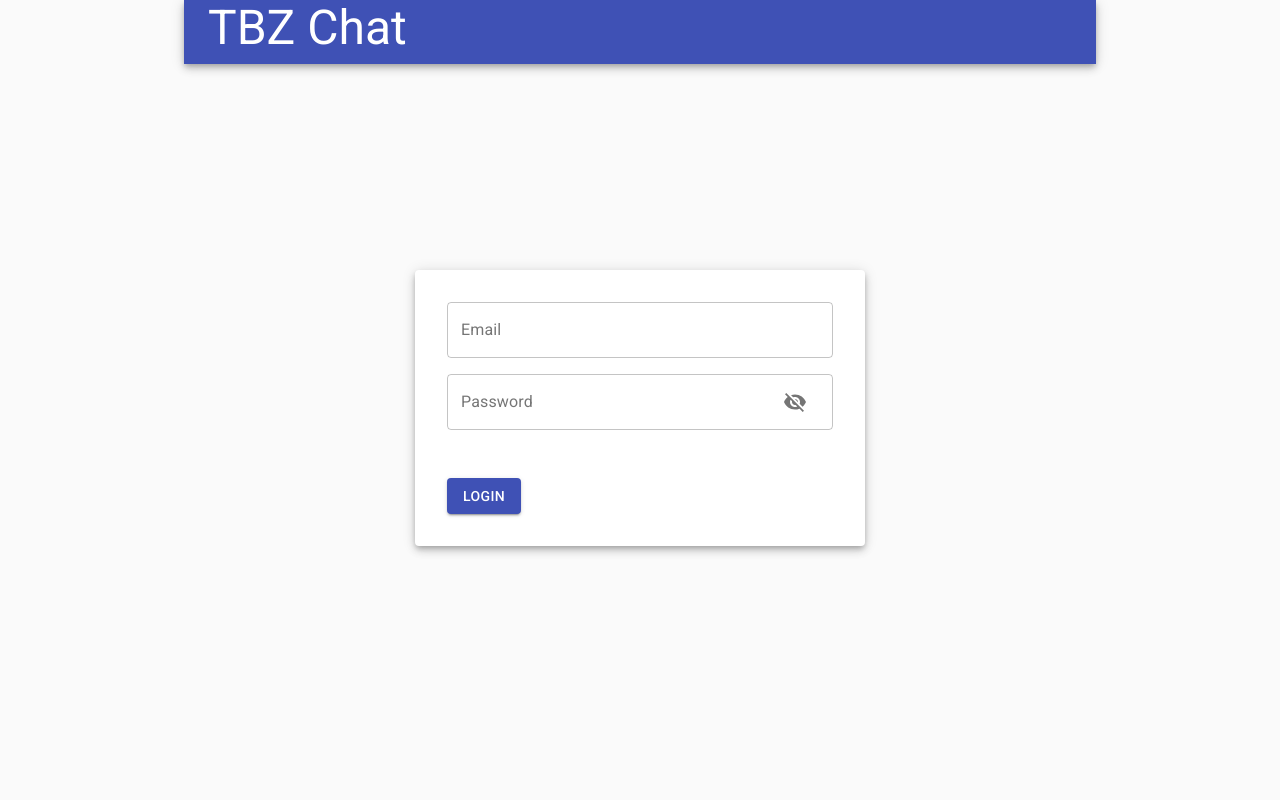
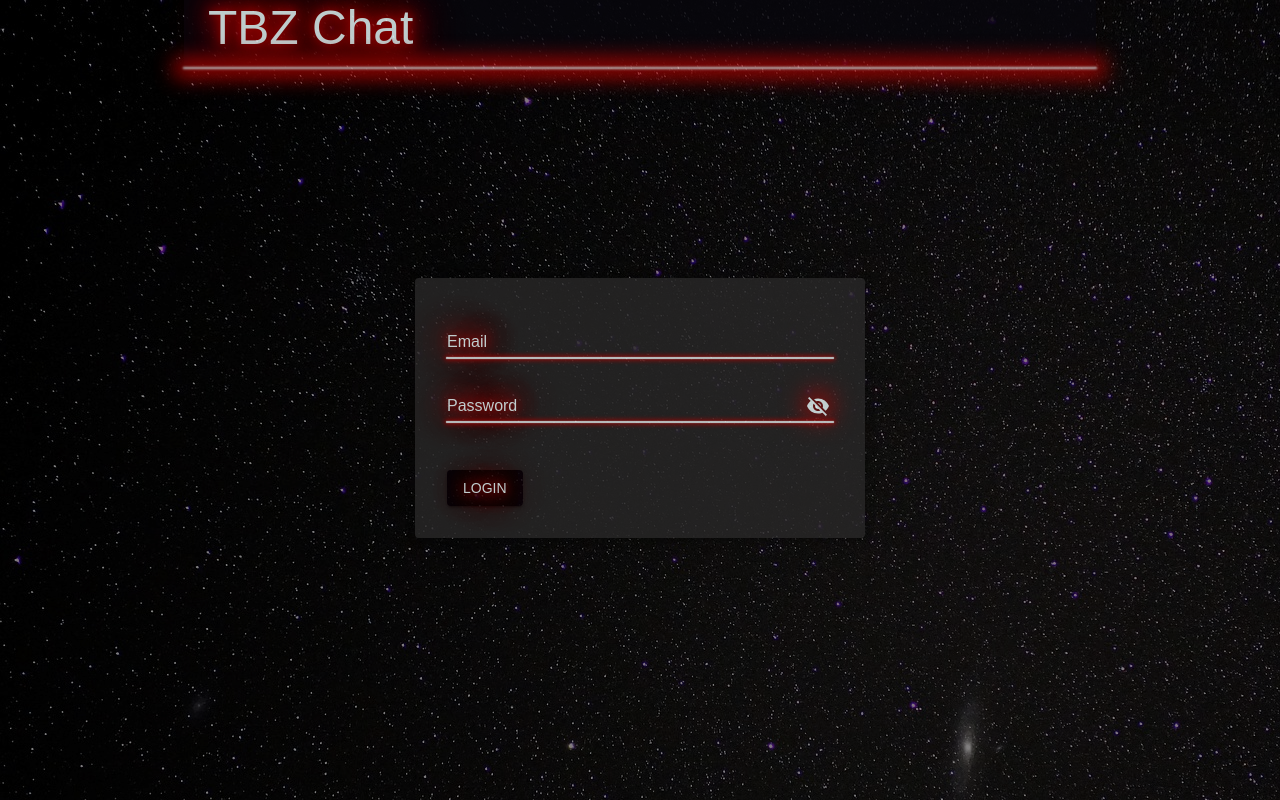
Before and after one commit to sanjayrajesh/tbz-chat, a React (Create React App) app in the folder tbz-chat-frontend/: page /login in a window 1280 px wide. Built offline with nearby package versions, Linux system fonts and the light colour scheme; no server answers.

Commit message:
login page with theme

```diff
--- a/tbz-chat-frontend/src/components/atoms/input/PasswordField.tsx
+++ b/tbz-chat-frontend/src/components/atoms/input/PasswordField.tsx
@@ -24,7 +24,7 @@ const PasswordField = (props: PasswordFieldProps) => {
       type={showPassword ? "text" : "password"}
       InputProps={{
         endAdornment: (
-          <IconButton tabIndex={-1} title={showPassword ? getString("hide.password") : getString("show.password")} onClick={toggleShowPassword}>
+          <IconButton size="small" tabIndex={-1} title={showPassword ? getString("hide.password") : getString("show.password")} onClick={toggleShowPassword}>
             {showPassword ? <VisibilityIcon /> : <VisibilityOffIcon />}
           </IconButton>
         ),
--- a/tbz-chat-frontend/src/components/atoms/input/StyledTextField.tsx
+++ b/tbz-chat-frontend/src/components/atoms/input/StyledTextField.tsx
@@ -11,7 +11,6 @@ const StyledTextField = (props: StyledTextFieldProps) => {
 
 StyledTextField.defaultProps = {
     fullWidth: true,
-    variant: "outlined"
 } as StyledTextFieldProps
 
 export default StyledTextField
--- a/tbz-chat-frontend/src/components/context/ThemeContext.tsx
+++ b/tbz-chat-frontend/src/components/context/ThemeContext.tsx
@@ -1,5 +1,5 @@
 import { MuiThemeProvider } from '@material-ui/core'
-import React, { createContext, ReactNode, useCallback, useState } from 'react'
+import React, { createContext, ReactNode, useCallback, useEffect, useState } from 'react'
 import themes, { ThemeKey } from '../../style/themes';
 
 type ThemeContextProps = {
@@ -18,11 +18,15 @@ const ThemeContext = createContext(initialValue);
 
 export const ThemeContextProvider = (props: ThemeContextProps) => {
 
-    const [theme, setThemeInternal] = useState(themes['default']);
+    const [theme, setThemeInternal] = useState(themes['starWarsDark']);
 
     const setTheme = useCallback((theme: ThemeKey) => {
         setThemeInternal(themes[theme])
     }, []);
+
+    useEffect(() => {
+        console.log("theme", theme);
+    }, [theme]);
 
     return (
         <ThemeContext.Provider value={{setTheme}}>
--- a/tbz-chat-frontend/src/components/organisms/Header/Header.tsx
+++ b/tbz-chat-frontend/src/components/organisms/Header/Header.tsx
@@ -1,7 +1,7 @@
 import { AppBar, makeStyles, Toolbar, Typography } from "@material-ui/core";
 import React, { useEffect } from "react";
 import useAuthState from "../../../util/hooks/useAuthState";
-import UserButtons from "./UserButtons";
+import UserMenu from "./UserMenu";
 
 const APP_NAME = "TBZ Chat";
 
@@ -38,7 +38,7 @@ const Header = (props: HeaderProps) => {
                 </div>
                 <div>
                     {status === "AUTHENTICATED" ? (
-                        <UserButtons user={user!} />
+                        <UserMenu user={user!} />
                     ) : null}
                 </div>
             </Toolbar>
--- a/tbz-chat-frontend/src/components/organisms/Header/UserMenu.tsx
+++ b/tbz-chat-frontend/src/components/organisms/Header/UserMenu.tsx
@@ -1,32 +1,40 @@
-import React, { useCallback, useState } from 'react'
-import User from '../../../models/User'
-import useLanguage from '../../../util/hooks/useLanguage';
-import ExpandMoreIcon from '@material-ui/icons/ExpandMore';
-import ExpandLessIcon from '@material-ui/icons/ExpandLess';
-import ExitToAppIcon from '@material-ui/icons/ExitToApp';
-import AccountCircleIcon from '@material-ui/icons/AccountCircle';
-import { ListItemText, makeStyles, Menu, MenuItem, Button } from '@material-ui/core';
-import useThunkDispatch from '../../../util/hooks/useThunkDispatch';
-import { logout } from '../../../redux/auth/authActions';
-import { useHistory } from 'react-router-dom';
+import React, { useCallback, useState } from "react";
+import User from "../../../models/User";
+import useLanguage from "../../../util/hooks/useLanguage";
+import ExpandMoreIcon from "@material-ui/icons/ExpandMore";
+import ExpandLessIcon from "@material-ui/icons/ExpandLess";
+import ExitToAppIcon from "@material-ui/icons/ExitToApp";
+import AccountCircleIcon from "@material-ui/icons/AccountCircle";
+import {
+    ListItemText,
+    makeStyles,
+    Menu,
+    MenuItem,
+    Button,
+    Grid,
+    ListItemIcon,
+} from "@material-ui/core";
+import useThunkDispatch from "../../../util/hooks/useThunkDispatch";
+import { logout } from "../../../redux/auth/authActions";
+import { useHistory } from "react-router-dom";
 
 type UserMenuProps = {
-    user: User
-}
+    user: User;
+};
 
-const useStyle = makeStyles(theme => ({
+const useStyle = makeStyles((theme) => ({
     logoutIcon: {
-        transform: 'rotate(180deg)'
+        transform: "rotate(180deg)",
     },
     button: {
         color: theme.palette.primary.contrastText,
-        textTransform: 'none'
-    }
+        textTransform: "none",
+        fontSize: theme.typography.h6.fontSize,
+    },
 }));
 
 const UserMenu = (props: UserMenuProps) => {
-
-    const {user} = props;
+    const { user } = props;
     const getString = useLanguage();
     const dispatch = useThunkDispatch();
     const history = useHistory();
@@ -34,15 +42,31 @@ const UserMenu = (props: UserMenuProps) => {
 
     const [anchorEl, setAnchorEl] = useState(null);
 
-    const handleOpen = useCallback((e: any) => setAnchorEl(e.currentTarget), []);
+    const handleOpen = useCallback(
+        (e: any) => setAnchorEl(e.currentTarget),
+        []
+    );
     const handleClose = useCallback(() => setAnchorEl(null), []);
 
     const handleLogout = useCallback(() => dispatch(logout()), [dispatch]);
-    const handleProfile = useCallback(() => history.push("/profile"), [history]);
+    const handleProfile = useCallback(() => history.push("/profile"), [
+        history,
+    ]);
 
     return (
-        <div>
-            <Button className={classes.button} onClick={handleOpen} endIcon={anchorEl ? <ExpandLessIcon /> : <ExpandMoreIcon />} >
+        <Grid container direction="row" alignItems="center">
+            <Grid item>
+                <Button
+                    className={classes.button}
+                    onClick={handleOpen}
+                    endIcon={
+                        anchorEl ? (
+                            <ExpandLessIcon fontSize="large" />
+                        ) : (
+                            <ExpandMoreIcon fontSize="large" />
+                        )
+                    }
+                >
                     {user.username || user.email}
                 </Button>
                 <Menu
@@ -52,21 +76,29 @@ const UserMenu = (props: UserMenuProps) => {
                     onClose={handleClose}
                     getContentAnchorEl={null}
                     anchorOrigin={{
-                    horizontal: 'left',
-                    vertical: 'bottom'
+                        horizontal: "left",
+                        vertical: "bottom",
                     }}
                 >
-                <MenuItem button onClick={handleProfile}>
+                    <MenuItem onClick={handleProfile}>
+                        <ListItemIcon>
                             <AccountCircleIcon fontSize="small" />
+                        </ListItemIcon>
                         <ListItemText primary={getString("profile")} />
                     </MenuItem>
-                <MenuItem button onClick={handleLogout}>
-                    <ExitToAppIcon className={classes.logoutIcon} fontSize="small" />
-                    <ListItemText primary={getString("logout")} />
+                    <MenuItem onClick={handleLogout}>
+                        <ListItemIcon>
+                            <ExitToAppIcon
+                                className={classes.logoutIcon}
+                                fontSize="small"
+                            />
+                        </ListItemIcon>
+                        <ListItemText primary={getString("sign.out")} />
                     </MenuItem>
                 </Menu>
-        </div>
-    )
-}
+            </Grid>
+        </Grid>
+    );
+};
 
-export default UserMenu
+export default UserMenu;
--- a/tbz-chat-frontend/src/services/api.ts
+++ b/tbz-chat-frontend/src/services/api.ts
@@ -2,7 +2,7 @@ import axios from 'axios';
 import { getAuthToken } from '../redux/auth/authReducer';
 
 const api = axios.create({
-    baseURL: 'http://localhost:8080'
+    baseURL: 'http://172.20.10.2:8080'
 })
 
 api.interceptors.request.use(
--- a/tbz-chat-frontend/src/style/defaultTheme.ts
+++ b/tbz-chat-frontend/src/style/defaultTheme.ts
@@ -1,6 +1,9 @@
 import { createMuiTheme } from "@material-ui/core";
 
 const defaultTheme = createMuiTheme({
+    palette: {
+        type: 'dark'
+    },
     overrides: {
         MuiLink: {
             root: {
--- a/tbz-chat-frontend/src/style/starWarsThemes.ts
+++ b/tbz-chat-frontend/src/style/starWarsThemes.ts
@@ -1,25 +1,127 @@
 import { createMuiTheme } from "@material-ui/core";
+import { CSSProperties } from "@material-ui/core/styles/withStyles";
 import stars from "../images/stars.jpg";
 
-const createStarWarsTheme = (main: string, light: string) =>
-    createMuiTheme({
+const createStarWarsTheme = (main: string, light: string) => {
+    const glowFont: CSSProperties = {
+        textShadow: `0 0 10px ${main}, 0 0 20px ${main}, 0 0 30px ${main}, 0 0 40px ${main}, 0 0 50px ${main}`,
+        color: light,
+    };
+
+    const primary = "#08070d";
+
+    const glowBottomBorder: CSSProperties = {
+        border: "none",
+        boxShadow: `0 0 1px 1px ${light}, 0 0 5px 2px ${main}`,
+        transition: "none",
+    };
+
+    const glowBottomBorderFocused: CSSProperties = {
+        border: "none",
+        boxShadow: `0 0 1px 1px ${light}, 0 0 10px 5px ${main}`,
+        transition: "none",
+    };
+
+    return createMuiTheme({
         palette: {
             primary: {
-                main: "#08070d",
+                main: primary,
+                contrastText: light,
             },
             secondary: {
                 main: main,
                 light: light,
+                contrastText: light,
+            },
+            type: "dark",
+            background: {
+                paper: "#292828",
             },
         },
         typography: {
             fontFamily: "Droid Sans, sans-serif",
-            allVariants: {
-                textShadow: `0 0 10px ${main}, 0 0 20px ${main}, 0 0 30px ${main}, 0 0 40px ${main}, 0 0 50px ${main}`,
-                color: light,
+            allVariants: glowFont,
+        },
+        props: {
+            MuiTextField: {
+                color: "primary",
+                autoComplete: "off",
+            },
+            MuiIconButton: {
+                //color: 'secondary'
             },
         },
         overrides: {
+            MuiPaper: {
+                root: {
+                    opacity: 0.8,
+                },
+            },
+            MuiTextField: {
+                root: {
+                    "& .Mui-focused": {
+                        color: light,
+                        "&:after": glowBottomBorderFocused,
+                    },
+                    "& .MuiInput-underline:after": glowBottomBorder,
+                    "& .MuiInput-underline:before": {
+                        ...glowBottomBorder,
+                        height: 0,
+                    },
+                    "& .MuiInput-underline:hover:before": {
+                        border: "none",
+                    },
+                    "& .MuiInput-underline:hover:not(.Mui-focused):before": {
+                        ...glowBottomBorderFocused,
+                    },
+                },
+            },
+            MuiListItemIcon: {
+                root: {
+                    minWidth: 0,
+                    marginRight: "4px",
+                    color: light,
+                    position: "relative",
+                    zIndex: 1,
+                    "&:after": {
+                        content: '""',
+                        position: "absolute",
+                        top: "50%",
+                        left: "50%",
+                        borderRadius: "50%",
+                        boxShadow: `0 0 24px 12px ${main}`,
+                        zIndex: -1,
+                    },
+                },
+            },
+            MuiIconButton: {
+                root: {
+                    color: light,
+                    position: "relative",
+                    "&:hover": {
+                        backgroundColor: "none",
+                        position: "relative",
+                        "&:after": {
+                            content: '""',
+                            position: "absolute",
+                            top: "50%",
+                            left: "50%",
+                            borderRadius: "50%",
+                            boxShadow: `0 0 24px 18px ${main}`,
+                            zIndex: -1,
+                        },
+                    },
+                    "&:after": {
+                        content: '""',
+                        position: "absolute",
+                        top: "50%",
+                        left: "50%",
+                        borderRadius: "50%",
+                        boxShadow: `0 0 24px 12px ${main}`,
+                        zIndex: -1,
+                    },
+                },
+            },
             MuiCssBaseline: {
                 "@global": {
                     ".page": {
@@ -85,10 +187,11 @@ const createStarWarsTheme = (main: string, light: string) =>
                             boxShadow: `0 0 1px 1px ${light}, 0 0 5px 2.5px ${main}`,
                         },
                     },
-                }
+                },
             },
         },
     });
+};
 
 const starWarsThemes = {
     dark: createStarWarsTheme("#c70400", "#eeffff"),
```
Lines whose indentation alone changed are shown as unchanged.
